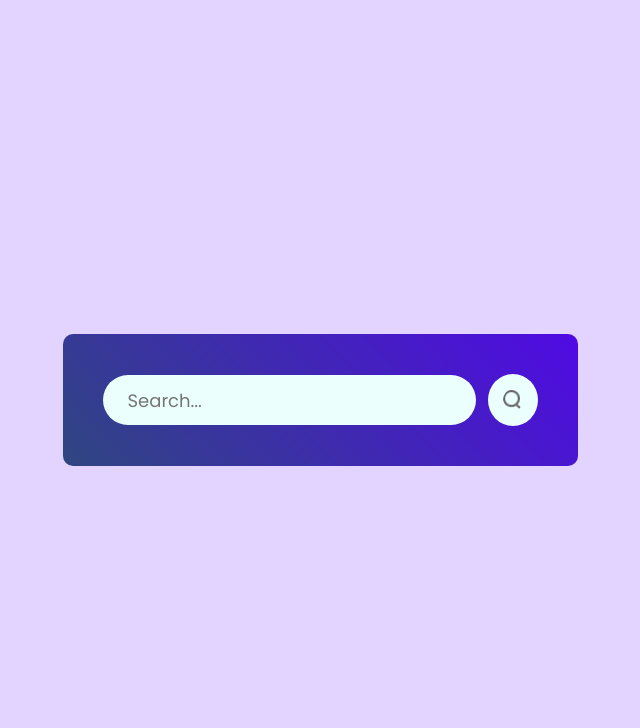
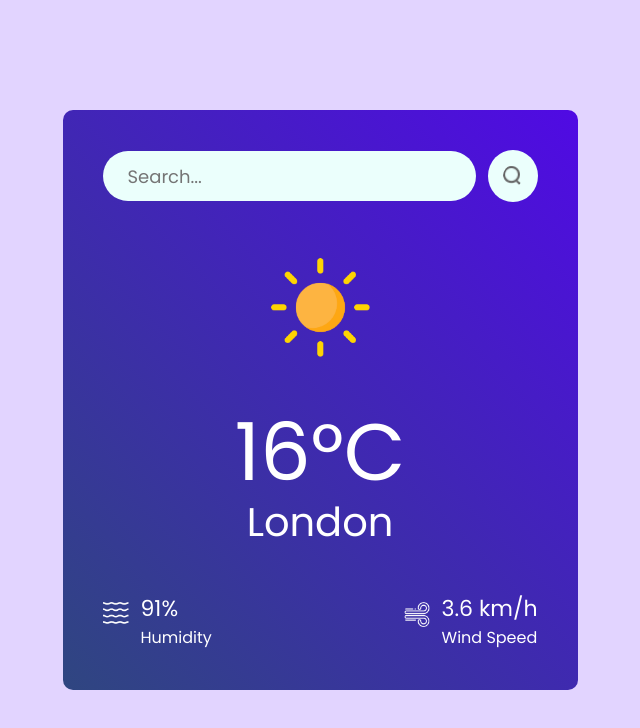
Before and after one commit to aakarsh27/weather-app, a React (Vite) app: page / in a window 1280 px wide. Shown: the top 728 px of the page, without its empty margins (320-960 px from the left). Built offline with nearby package versions, Linux system fonts and the light colour scheme.

Commit message:
completing ui for weather component

```diff
--- a/src/components/Weather.css
+++ b/src/components/Weather.css
@@ -31,3 +31,44 @@
     background: #ebfffc;
     cursor: pointer;
 }
+
+.weather-icon{
+    width: 150px;
+    margin: 30px 0;
+}
+
+.temperature{
+    color: #fff;
+    font-size: 80px;
+    line-height: 1;
+}
+
+.location{
+    color: #fff;
+    font-size: 40px;
+}
+
+.weather-data{
+    width: 100%;
+    margin-top: 40px;
+    color: #fff;
+    display: flex;
+    justify-content: space-between;
+}
+
+.weather-data .col {
+    display: flex;
+    align-items: flex-start;
+    gap: 12px;
+    font-size: 22px;
+}
+
+.weather-data .col span{
+    display: block;
+    font-size: 16px;
+}
+
+.weather-data .col img{
+    width: 26px;
+    margin-top: 10px;
+}
--- a/src/components/Weather.jsx
+++ b/src/components/Weather.jsx
@@ -15,7 +15,25 @@
             <input type="text" placeholder='Search...' />
             <img src={search_icon} alt=''/>
         </div>
-        <img src='' alt=''/>
+        <img src={clear_icon} alt='' className='weather-icon'/>
+        <p className='temperature'>16°C</p>
+        <p className='location'>London</p>
+        <div className="weather-data">
+            <div className="col">
+                <img src={humidity_icon} alt=''/>
+                <div>
+                    <p>91%</p>
+                    <span>Humidity</span>
+                </div>
+            </div>
+            <div className="col">
+                <img src={wind_icon} alt=''/>
+                <div>
+                    <p>3.6 km/h</p>
+                    <span>Wind Speed</span>
+                </div>
+            </div>
+        </div>
     </div>
   )
 }
```
